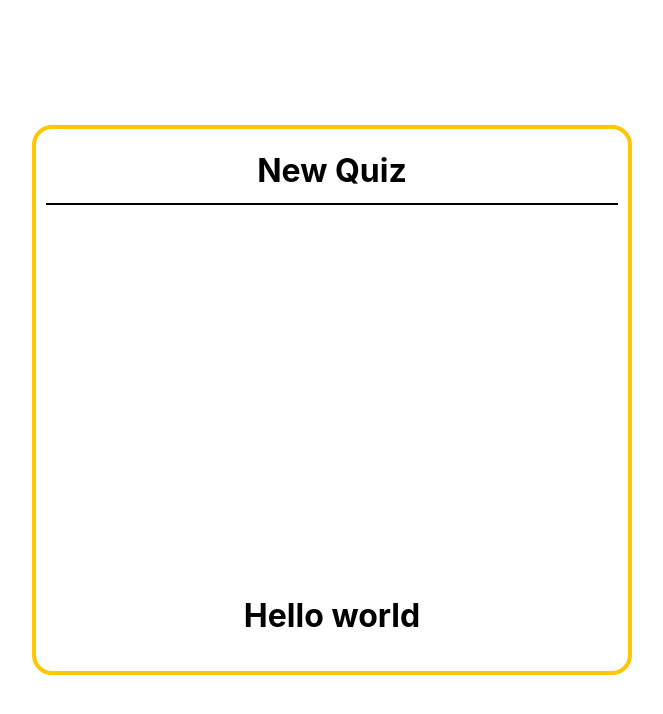
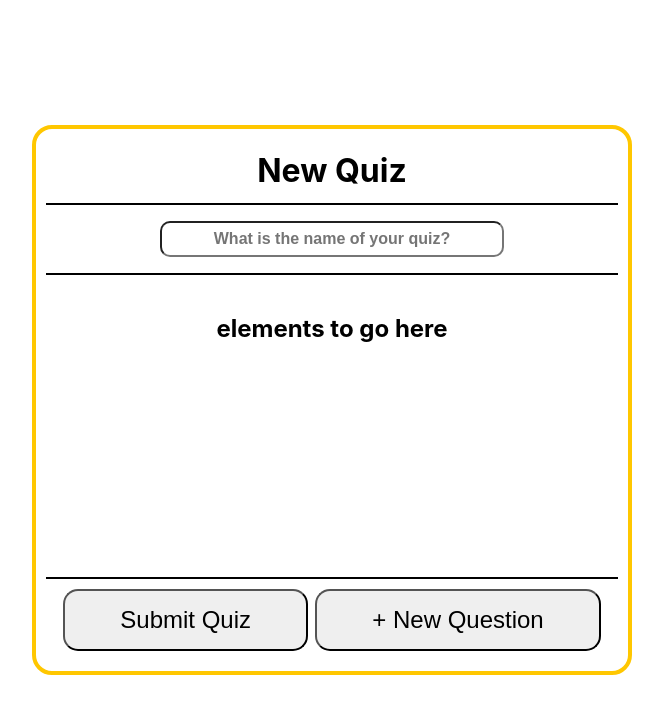
Before and after one commit to s-meenaghan7/react-quizapp-v2, a React (Vite) app: page / in a window 1280 px wide. Shown: the top 714 px of the page, without its empty margins (308-971 px from the left). Built offline with nearby package versions, Linux system fonts and the light colour scheme.

Commit message:
Implemented initial QuizForm component and styles file

```diff
--- /dev/null
+++ b/src/quizform/QuizForm.css
@@ -0,0 +1,47 @@
+/* ------------------- QUIZ FORM ------------------- */
+.quizform {
+  display: flex;
+  flex-direction: column;
+  justify-content: space-between;
+  /* text-align: center; */
+  height: 100%;
+  width: 100%;
+  overflow: auto;
+}
+
+/* ------------------- QUIZ NAME ------------------- */
+.name-input-container {
+  border-bottom: 2px solid black; /*change to dark blue probably*/
+}
+
+#quiz-name-input {
+  text-align: center;
+  font-size: 1em;
+  font-weight: bold;
+  width: 60%;
+  padding: 7px;
+  outline: none;
+  border-radius: 10px;
+  margin: 1rem;
+}
+
+/* ------------------- QUESTIONS ------------------- */
+.question-list {
+  height: 100%;
+  margin: 1rem 0;
+  overflow-y: auto;
+}
+
+/* ------------------- CONTROLS ------------------- */
+.form-controls {
+  display: flex;
+  justify-content: space-evenly;
+  padding: 10px;
+  border-top: 2px solid black; /*change to dark blue probably*/
+}
+.form-controls > button {
+  cursor: pointer;
+  font-size: 1.5rem;
+  padding: 15px 55px;
+  border-radius: 15px;
+}
--- a/src/quizform/QuizForm.tsx
+++ b/src/quizform/QuizForm.tsx
@@ -1,10 +1,35 @@
-// import React from 'react';
+import './QuizForm.css';
 
-const QuizForm = () => {
+function QuizForm() {
   return (
-    <div>
-      <h1>Hello world</h1>
-    </div>
+    <form className='quizform'>
+      <div className='name-input-container'>
+        <input
+          required
+          type='text'
+          id='quiz-name-input'
+          placeholder='What is the name of your quiz?'
+        />
+      </div>
+
+      <div className='question-list'>
+        <h2>elements to go here</h2>
+
+      </div>
+
+      <div className='form-controls'>
+        <button
+          type='button'
+        >
+          Submit Quiz
+        </button>
+        <button
+          type='button'
+        >
+          + New Question
+        </button>
+      </div>
+    </form>
   );
 }
 
```
